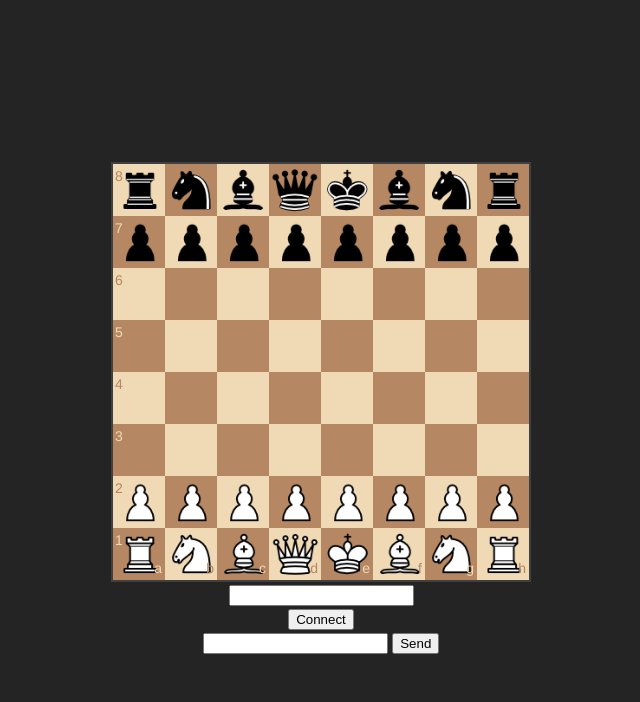
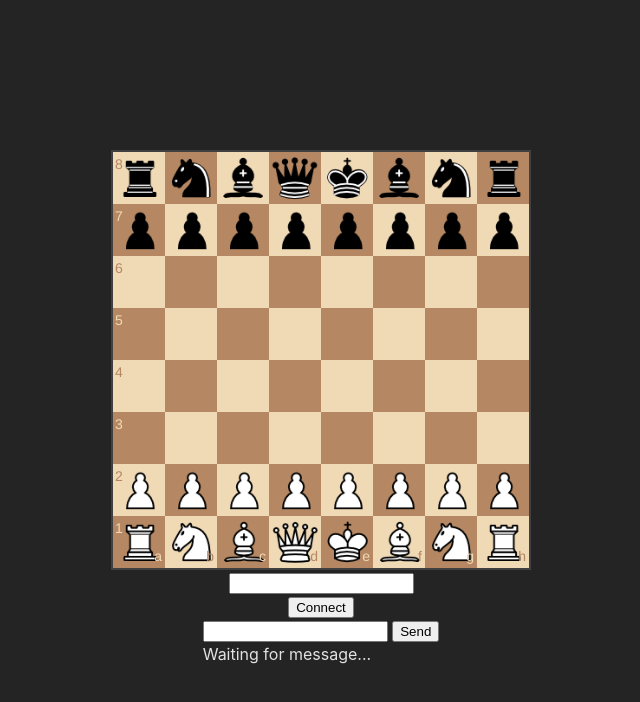
Before and after one commit to SakurazakaSenya/bt_chess_1, a website built with Vite: page index.html in a window 1280 px wide. Shown: the whole page, without its empty margins (319-959 px from the left). Built offline with nearby package versions, Linux system fonts and the light colour scheme.

Commit message:
Update index.html

```diff
--- a/index.html
+++ b/index.html
@@ -22,6 +22,8 @@
                 <input type="text" id="message-input">
                 <button id="send">Send</button>
             </div>
+
+        <span id="received-message" class="placeholder">Waiting for message...</span>
         </div>
     </div>
     <script type="module" src="/index.js"></script>
```
